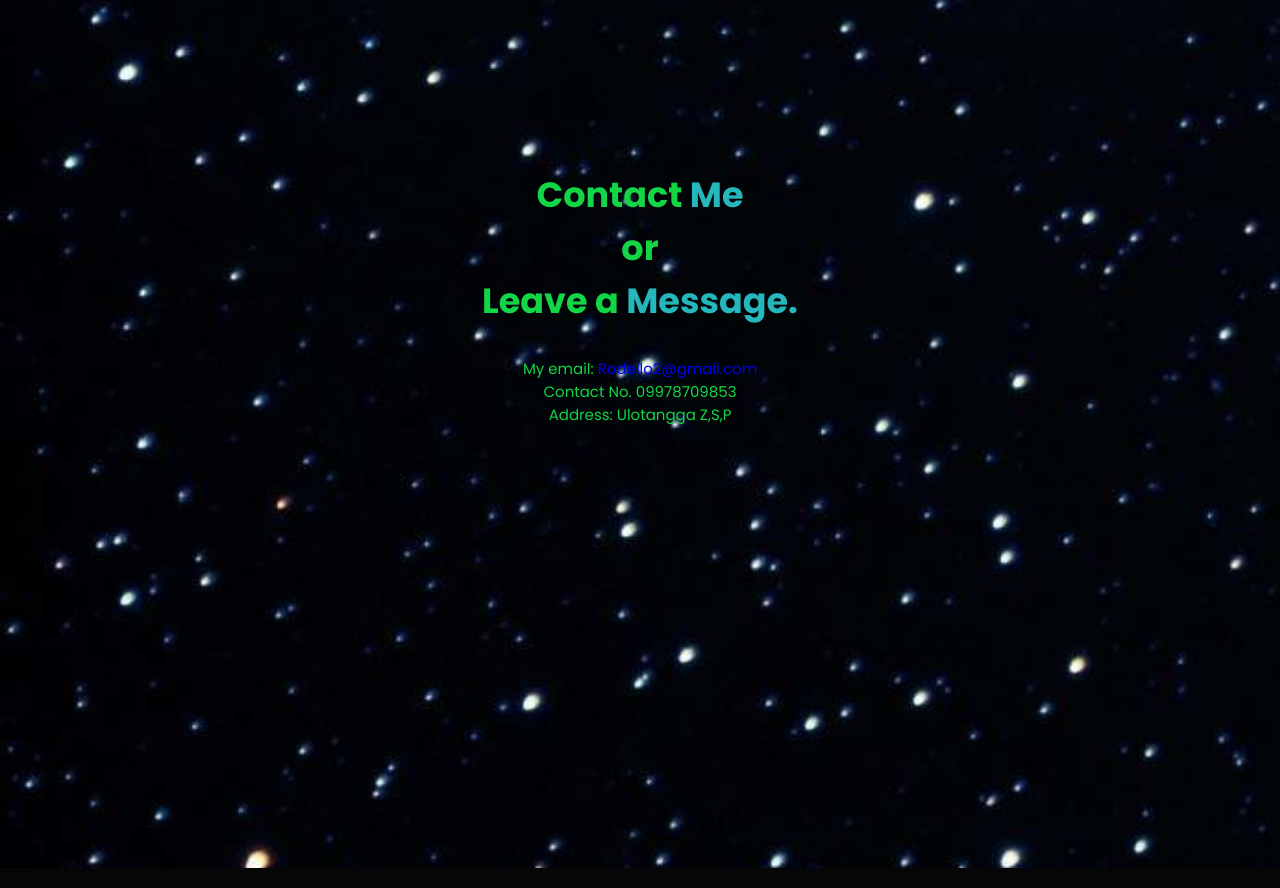
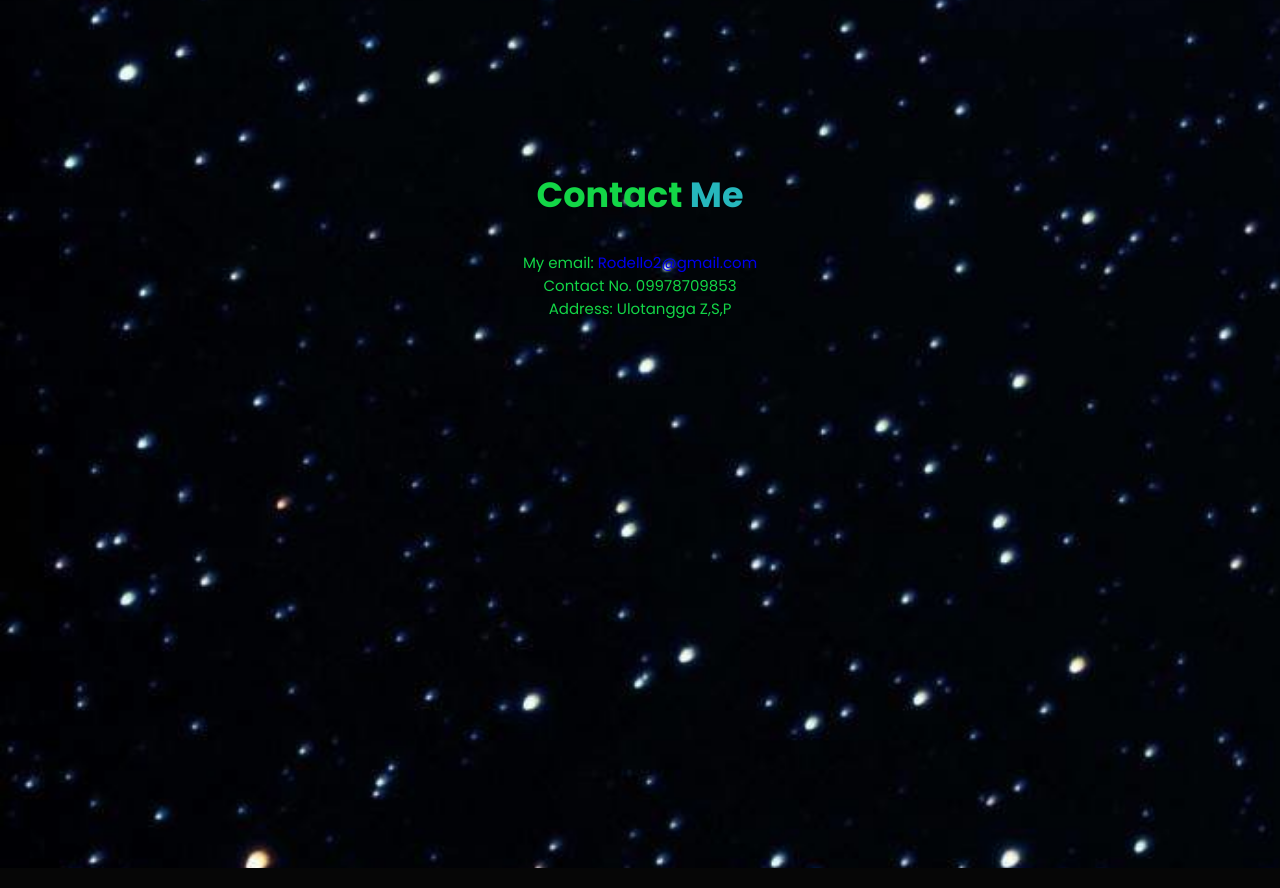
Before and after one commit to 1namikaze1/rodel, a plain HTML site: page index.html in a window 1280 px wide. Shown: the part 4056-4944 px from the top of the page. Drawn offline with nearby package versions, Linux system fonts and the light colour scheme; a script that the page names is missing.

Commit message:
Add files via upload

```diff
--- a/index.html
+++ b/index.html
@@ -163,7 +163,7 @@
 
 	<!-- contact section design -->
 	<section class="contact" id="contact">
-		<h4 class="heading">Contact <span>Me</span> <br>or<br>Leave a <span>Message.</span></h4>
+		<h4 class="heading">Contact <span>Me</span></span></h4>
 
 		<form action="#">
 			<div class="info">
```
